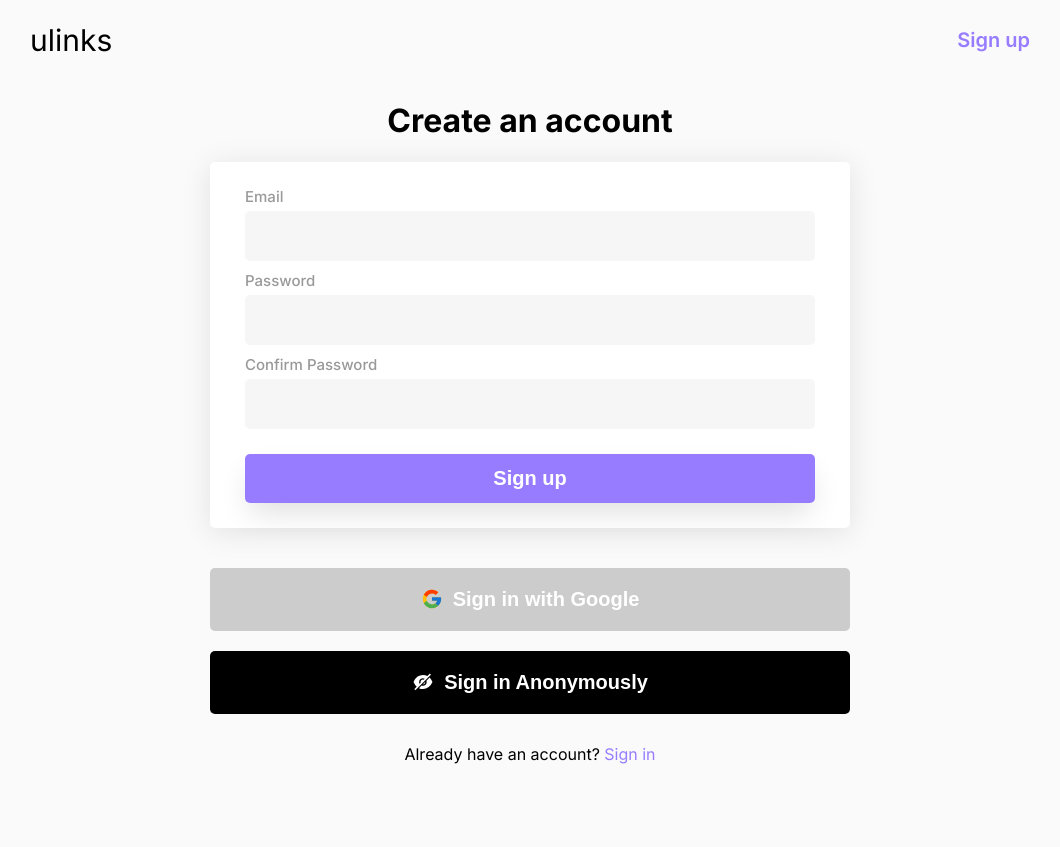
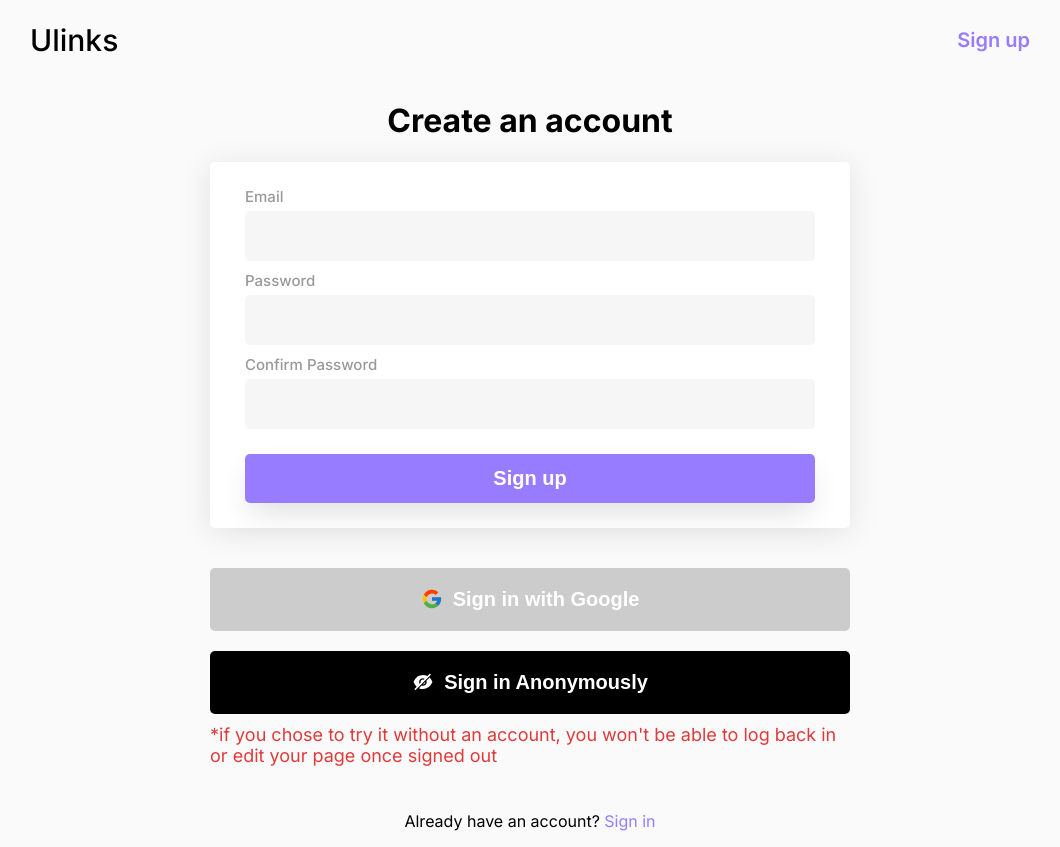
Before and after one commit to LihaoWang/ulinks, a Next.js app: page /enter in a window 1280 px wide. Shown: the whole page, without its empty margins (110-1170 px from the left). Before the commit the page ends 800 px from the top, so only its background shows below. Built offline with nearby package versions, Linux system fonts and the light colour scheme; no server answers.

Commit message:
added page titles

```diff
--- a/components/Drag.js
+++ b/components/Drag.js
@@ -6,6 +6,7 @@ import { useForm, useFieldArray, Controller } from "react-hook-form";
 import kebabCase from "lodash.kebabcase";
 import { AiFillPlusCircle, AiFillCloseCircle } from "react-icons/ai";
 import normalizeUrl from "normalize-url";
+import toast from "react-hot-toast";
 export default function Drag({ post }) {
   const [links, updateLinks] = useState(post);
   const [addNew, setAddNew] = useState(false);
@@ -98,6 +99,7 @@ function AddNewForm({ updateLinks }) {
       return newState;
     });
     reset({ defaultValues: { title: "", url: "" } });
+    toast.success("Link created!");
   };
 
   return (
@@ -165,6 +167,7 @@ function EditForm({ defaultValues, index, updateLinks }) {
       newLinks[index].url = normalizeUrl(values.url, { forceHttps: true });
       return newLinks;
     });
+    toast.success("Link updated successfully!");
   };
   const deleteLink = () => {
     updateLinks((prev) => {
@@ -172,6 +175,7 @@ function EditForm({ defaultValues, index, updateLinks }) {
       newLinks.splice(index, 1);
       return newLinks;
     });
+    toast.success("Link deleted successfully!");
   };
 
   return (
--- a/components/Navbar.js
+++ b/components/Navbar.js
@@ -10,7 +10,7 @@ export default function NavBar({}) {
     <nav>
       <div className="navbar">
         <Link href="/" passHref>
-          <div className="nav-logo">ulinks</div>
+          <div className="nav-logo">Ulinks</div>
         </Link>
 
         {username && (
--- a/pages/404.js
+++ b/pages/404.js
@@ -1,8 +1,12 @@
 import Link from "next/link";
-
+import Head from "next/head";
 export default function Custom404() {
   return (
     <div className="error-page">
+      <Head>
+        <title>Error</title>
+        <meta name="viewport" content="initial-scale=1.0, width=device-width" />
+      </Head>
       <img src="404.svg" className="error-img" alt="404"></img>
       <h2 style={{ textAlign: "center" }}>
         404 - That page does not seem to exist...
--- a/pages/enter.js
+++ b/pages/enter.js
@@ -9,14 +9,19 @@ import { FcGoogle } from "react-icons/fc";
 import { AiOutlineGoogle, AiFillEyeInvisible } from "react-icons/ai";
 import Link from "next/link";
 import router, { useRouter } from "next/router";
+import Head from "next/head";
 import Success from "../components/Success";
 export default function Enter(props) {
   const { user, username } = useContext(UserContext);
 
   return (
-    <main>
+    <div>
+      <Head>
+        <title>Login</title>
+        <meta name="viewport" content="initial-scale=1.0, width=device-width" />
+      </Head>
       {user ? !username ? <UsernameForm /> : <Success /> : <SignUpForm />}
-    </main>
+    </div>
   );
 }
 
@@ -114,7 +119,10 @@ function SignUpForm() {
         />
         Sign in Anonymously
       </button>
-
+      <span className="error" style={{ marginTop: "10px" }}>
+        *if you chose to try it without an account, you won't be able to log
+        back in or edit your page once signed out
+      </span>
       <p style={{ alignSelf: "center", marginTop: "30px" }}>
         Already have an account?{" "}
         <Link href={"/login"} passHref>
--- a/pages/index.js
+++ b/pages/index.js
@@ -8,6 +8,10 @@ import Footer from "../components/Footer";
 export default function Home() {
   return (
     <div className="page-wrapper">
+      <Head>
+        <title>Ulinks</title>
+        <meta name="viewport" content="initial-scale=1.0, width=device-width" />
+      </Head>
       <div className="hero">
         <div>
           <img src="mock.png" alt="mockup"></img>
--- a/styles/globals.css
+++ b/styles/globals.css
@@ -1,16 +1,6 @@
 @import url("https://fonts.googleapis.com/css2?family=Inter:wght@200;300;400;500;600;700;800;900&display=swap");
 @import url("https://fonts.googleapis.com/css2?family=Oswald:wght@200;300;400;500;600;700&display=swap");
 :root {
-  --color-bg: #fafafa;
-  --color-text: #08090a;
-  --color-blue: #3b49df;
-  --color-red: #df3b3b;
-  --color-green: #3bdf72;
-  --color-gray: #b5bdc4;
-  --primary-color: #474554;
-  --primary-color-shade: #353344;
-  --bg-color: #fafafa;
-  --grey-clor: #898989;
   --color-main: #987cff;
   --color-main-shade: #bba8ff;
   --gray-100: #fafafa;
@@ -18,9 +8,7 @@
   --gray-300: #cccccc;
   --gray-400: #999999;
 }
-/* ::-webkit-file-upload-button {
-  display: none;
-} */
+
 * {
   box-sizing: border-box;
 }
@@ -30,7 +18,7 @@ body {
   padding: 0;
   margin: 0;
   font-family: "Inter", sans-serif;
-  background-color: var(--color-bg);
+  background-color: var(--gray-100);
 }
 .user-page {
   min-height: 95vh;
@@ -124,6 +112,7 @@ textarea:focus {
   justify-content: flex-start;
   cursor: pointer;
   font-size: 30px;
+  font-weight: 500;
 }
 .nav-buttons {
   display: flex;
@@ -177,7 +166,7 @@ textarea:focus {
     height: 60px;
   }
   .nav-logo {
-    font-size: 25px;
+    font-size: 22px;
   }
   .nav-button {
     font-size: 18px;
@@ -280,7 +269,7 @@ img {
 .user-location {
   margin-top: 5px;
   font-size: 20px;
-  color: var(--grey-clor);
+  color: var(--gray-400);
 }
 .social-icons-row {
   display: flex;
@@ -288,7 +277,7 @@ img {
   margin-top: 25px;
 }
 .social-icon {
-  color: var(--grey-clor);
+  color: var(--gray-400);
   font-size: 25px;
   margin: 0px 7px;
 }
@@ -583,14 +572,15 @@ input[type="file"] {
   margin: auto;
   width: 85%;
   max-width: 1000px;
-  border-top: solid 1px var(--grey-clor);
+  border-top: solid 1px var(--gray-400);
   padding-top: 0px;
   /* footer position*/
   position: absolute;
   left: 0;
   bottom: 0;
   right: 0;
-  height: 100px;
+  height: 80px;
+  min-height: 5vh;
 }
 .footer-text {
   color: var(--gray-400);
```
Also changed, not shown: pages/[username]/index.js (+8 -2 lines), pages/admin/index.js (+9 -5 lines), pages/login.js (+11 -2 lines).
